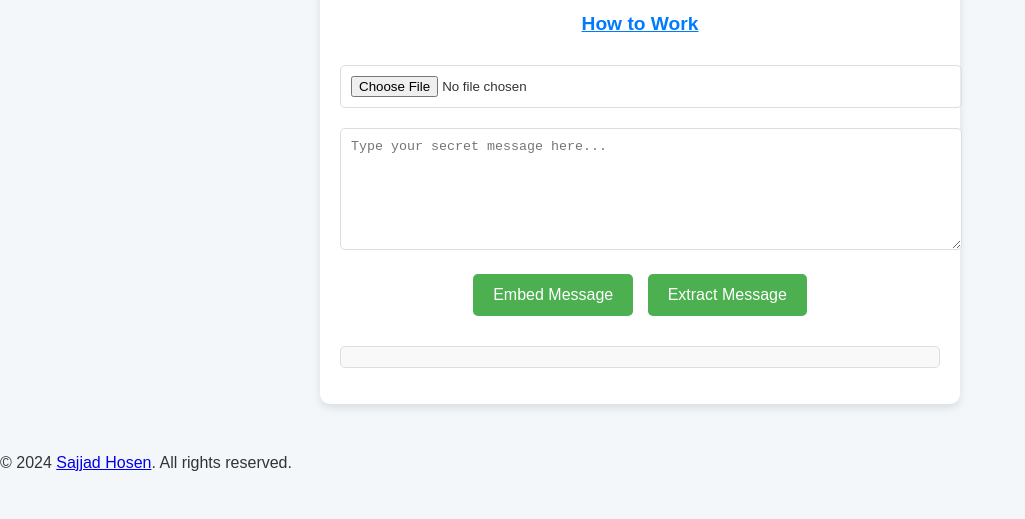
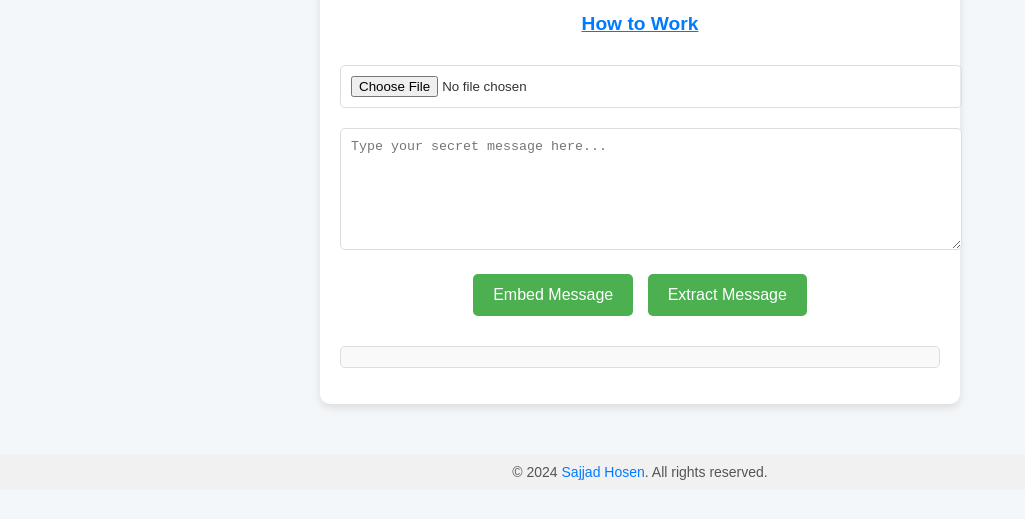
Before and after one commit to S4jj4d404/Steganography, a plain HTML site: page index.html in a window 1280 px wide. Shown: the part 165-684 px from the top of the page, without its empty margins (0-1025 px from the left). Drawn offline with Linux system fonts and the light colour scheme.

Commit message:
Update styles.css

```diff
--- a/styles.css
+++ b/styles.css
@@ -98,3 +98,19 @@ button:active {
         font-size: 14px;
     }
 }
+
+footer {
+            margin-top: 20px;
+            padding: 10px;
+            background-color: #f1f1f1;
+            font-size: 14px;
+            color: #555;
+            text-align: center;
+        }
+        footer a {
+            color: #007BFF;
+            text-decoration: none;
+        }
+        footer a:hover {
+            text-decoration: underline;
+        }
```
